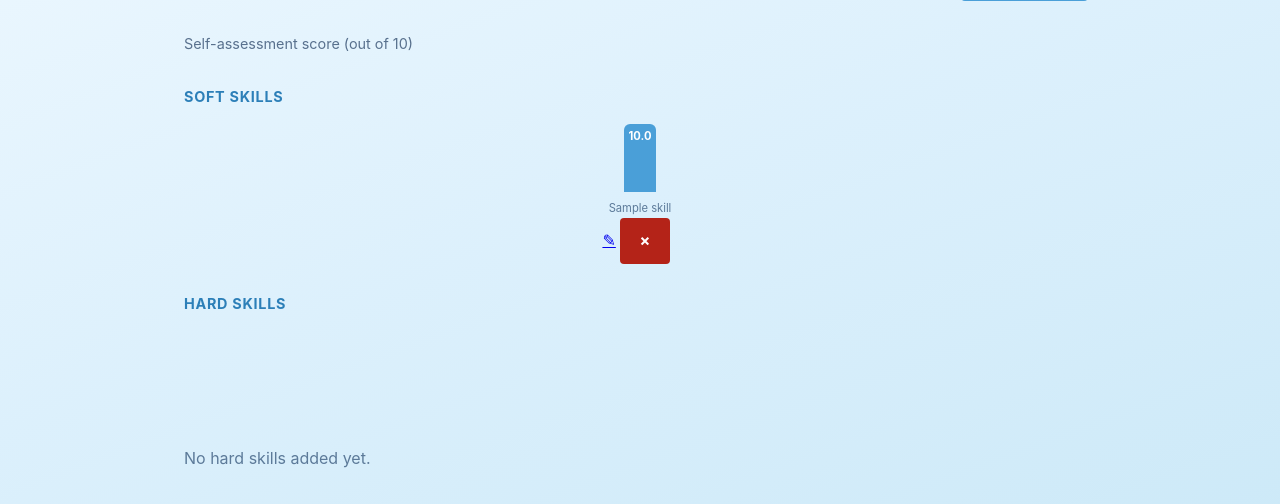
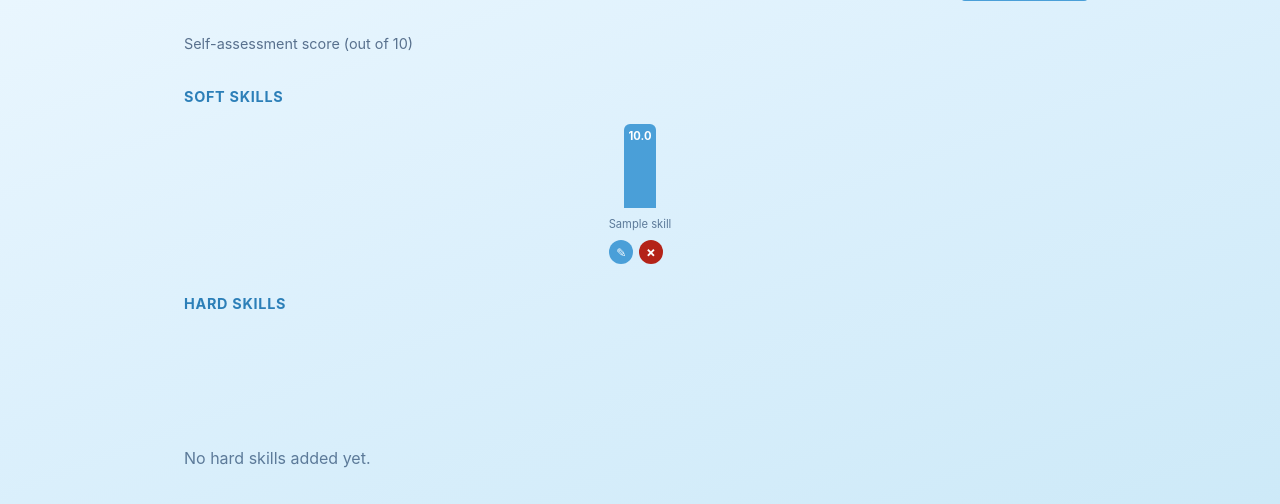
Before and after one commit to nurazizah56-dak/myportofolio, a Django app: page /skills/ in a window 1280 px wide. Shown: the part 223-727 px from the top of the page. Run offline with Django 5.2, Linux system fonts and the light colour scheme; tables that the repository leaves empty hold one stand-in row (values such as "Sample post").

Commit message:
style: tambah styling tombol edit dan hapus skill

```diff
--- a/static/css/style.css
+++ b/static/css/style.css
@@ -1072,3 +1072,35 @@ html {
         flex-direction: column;
     }
 }
+
+.skill-actions {
+    display: flex;
+    gap: 0.35rem;
+    margin-top: 0.4rem;
+    justify-content: center;
+}
+
+.skill-edit-btn {
+    display: inline-flex;
+    align-items: center;
+    justify-content: center;
+    width: 24px;
+    height: 24px;
+    border-radius: 50%;
+    background: var(--accent);
+    color: #fff;
+    text-decoration: none;
+    font-size: 0.75rem;
+}
+
+.skill-delete-btn {
+    display: inline-flex !important;
+    align-items: center;
+    justify-content: center;
+    width: 24px !important;
+    height: 24px !important;
+    border-radius: 50%;
+    padding: 0 !important;
+    font-size: 0.9rem;
+    line-height: 1;
+}
```
